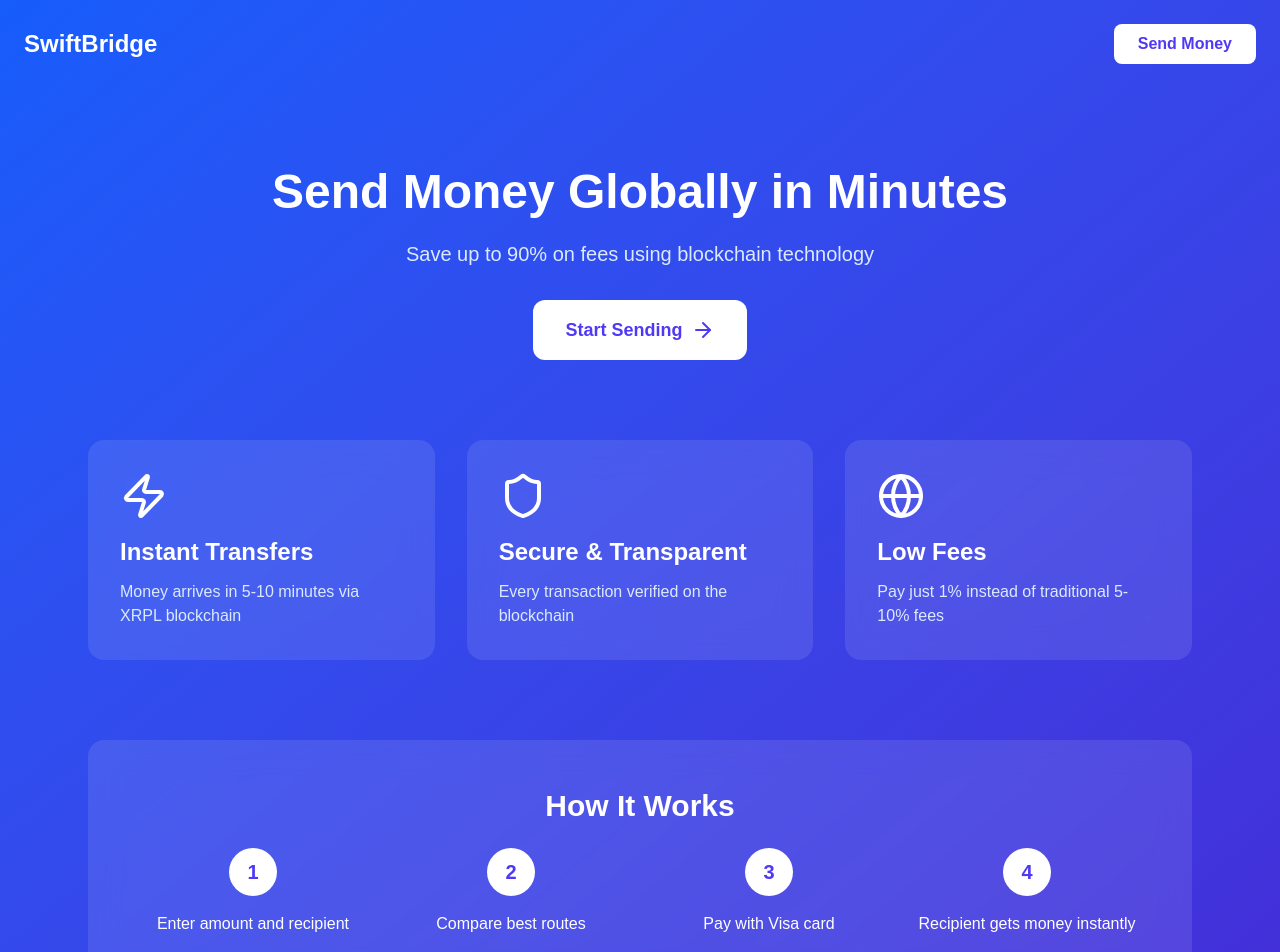
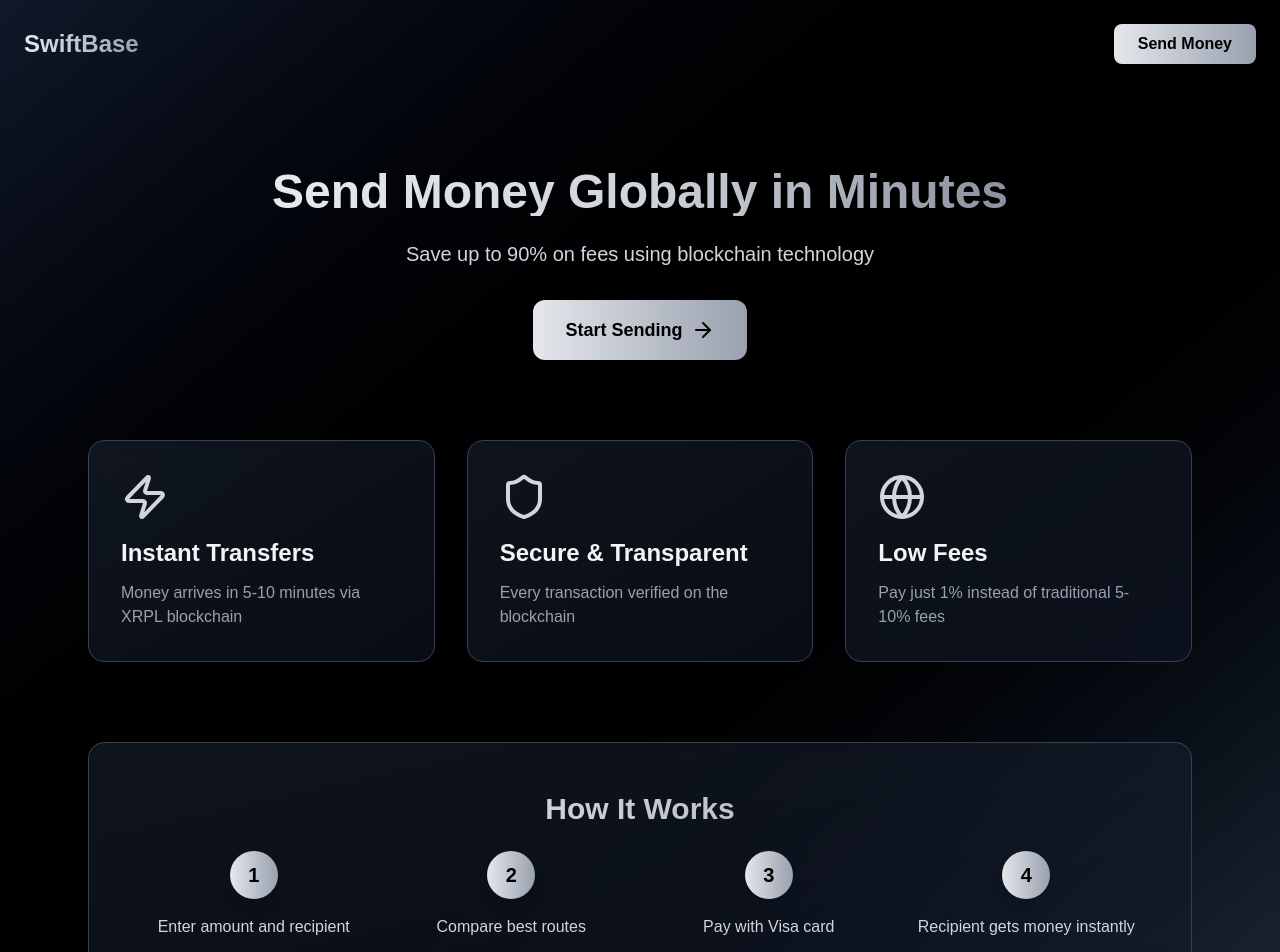
Before and after one commit to Crayann/swiftbase-frontend, a Next.js app: page / in a window 1280 px wide. Shown: the top 952 px of the page. Built offline with nearby package versions, Linux system fonts and the light colour scheme.

Commit message:
Change landing page background

```diff
--- a/app/page.jsx
+++ b/app/page.jsx
@@ -3,12 +3,14 @@ import { ArrowRight, Zap, Shield, Globe } from 'lucide-react';
 
 export default function Home() {
   return (
-    <div className="min-h-screen bg-gradient-to-br from-blue-600 to-indigo-700">
+    <div className="min-h-screen bg-gradient-to-br from-gray-900 via-black to-gray-800">
       <nav className="p-6 flex justify-between items-center text-white">
-        <h1 className="text-2xl font-bold">SwiftBridge</h1>
+        <h1 className="text-2xl font-bold bg-gradient-to-r from-gray-200 to-gray-400 bg-clip-text text-transparent">
+          SwiftBase
+        </h1>
         <Link
           href="/send"
-          className="bg-white text-indigo-600 px-6 py-2 rounded-lg font-semibold hover:bg-gray-100"
+          className="bg-gradient-to-r from-gray-200 to-gray-400 text-black px-6 py-2 rounded-lg font-semibold hover:from-gray-300 hover:to-gray-500 transition-all"
         >
           Send Money
         </Link>
@@ -16,64 +18,74 @@ export default function Home() {
 
       <div className="max-w-6xl mx-auto px-6 py-20 text-white">
         <div className="text-center mb-16">
-          <h2 className="text-5xl font-bold mb-6">
+          <h2 className="text-5xl font-bold mb-6 bg-gradient-to-r from-gray-100 via-gray-300 to-gray-500 bg-clip-text text-transparent">
             Send Money Globally in Minutes
           </h2>
-          <p className="text-xl text-blue-100 mb-8">
+          <p className="text-xl text-gray-300 mb-8">
             Save up to 90% on fees using blockchain technology
           </p>
           <Link
             href="/send"
-            className="inline-flex items-center gap-2 bg-white text-indigo-600 px-8 py-4 rounded-xl font-bold text-lg hover:bg-gray-100 transition"
+            className="inline-flex items-center gap-2 bg-gradient-to-r from-gray-200 to-gray-400 text-black px-8 py-4 rounded-xl font-bold text-lg hover:from-gray-300 hover:to-gray-500 transition-all shadow-lg hover:shadow-gray-500/50"
           >
             Start Sending <ArrowRight />
           </Link>
         </div>
 
         <div className="grid md:grid-cols-3 gap-8 mt-20">
-          <div className="bg-white/10 backdrop-blur-lg p-8 rounded-2xl">
-            <Zap className="w-12 h-12 mb-4" />
-            <h3 className="text-2xl font-bold mb-3">Instant Transfers</h3>
-            <p className="text-blue-100">
+          <div className="bg-gradient-to-br from-gray-800/50 to-gray-900/50 backdrop-blur-lg p-8 rounded-2xl border border-gray-700 hover:border-gray-500 transition-all">
+            <Zap className="w-12 h-12 mb-4 text-gray-300" />
+            <h3 className="text-2xl font-bold mb-3 text-gray-100">Instant Transfers</h3>
+            <p className="text-gray-400">
               Money arrives in 5-10 minutes via XRPL blockchain
             </p>
           </div>
 
-          <div className="bg-white/10 backdrop-blur-lg p-8 rounded-2xl">
-            <Shield className="w-12 h-12 mb-4" />
-            <h3 className="text-2xl font-bold mb-3">Secure & Transparent</h3>
-            <p className="text-blue-100">
+          <div className="bg-gradient-to-br from-gray-800/50 to-gray-900/50 backdrop-blur-lg p-8 rounded-2xl border border-gray-700 hover:border-gray-500 transition-all">
+            <Shield className="w-12 h-12 mb-4 text-gray-300" />
+            <h3 className="text-2xl font-bold mb-3 text-gray-100">Secure & Transparent</h3>
+            <p className="text-gray-400">
               Every transaction verified on the blockchain
             </p>
           </div>
 
-          <div className="bg-white/10 backdrop-blur-lg p-8 rounded-2xl">
-            <Globe className="w-12 h-12 mb-4" />
-            <h3 className="text-2xl font-bold mb-3">Low Fees</h3>
-            <p className="text-blue-100">
+          <div className="bg-gradient-to-br from-gray-800/50 to-gray-900/50 backdrop-blur-lg p-8 rounded-2xl border border-gray-700 hover:border-gray-500 transition-all">
+            <Globe className="w-12 h-12 mb-4 text-gray-300" />
+            <h3 className="text-2xl font-bold mb-3 text-gray-100">Low Fees</h3>
+            <p className="text-gray-400">
               Pay just 1% instead of traditional 5-10% fees
             </p>
           </div>
         </div>
 
-        <div className="mt-20 bg-white/10 backdrop-blur-lg p-12 rounded-2xl">
-          <h3 className="text-3xl font-bold mb-6 text-center">How It Works</h3>
+        <div className="mt-20 bg-gradient-to-br from-gray-800/50 to-gray-900/50 backdrop-blur-lg p-12 rounded-2xl border border-gray-700">
+          <h3 className="text-3xl font-bold mb-6 text-center bg-gradient-to-r from-gray-100 to-gray-400 bg-clip-text text-transparent">
+            How It Works
+          </h3>
           <div className="grid md:grid-cols-4 gap-6">
             <div className="text-center">
-              <div className="bg-white text-indigo-600 w-12 h-12 rounded-full flex items-center justify-center text-xl font-bold mx-auto mb-4">1</div>
-              <p>Enter amount and recipient</p>
+              <div className="bg-gradient-to-r from-gray-200 to-gray-400 text-black w-12 h-12 rounded-full flex items-center justify-center text-xl font-bold mx-auto mb-4 shadow-lg">
+                1
+              </div>
+              <p className="text-gray-300">Enter amount and recipient</p>
             </div>
             <div className="text-center">
-              <div className="bg-white text-indigo-600 w-12 h-12 rounded-full flex items-center justify-center text-xl font-bold mx-auto mb-4">2</div>
-              <p>Compare best routes</p>
+              <div className="bg-gradient-to-r from-gray-200 to-gray-400 text-black w-12 h-12 rounded-full flex items-center justify-center text-xl font-bold mx-auto mb-4 shadow-lg">
+                2
+              </div>
+              <p className="text-gray-300">Compare best routes</p>
             </div>
             <div className="text-center">
-              <div className="bg-white text-indigo-600 w-12 h-12 rounded-full flex items-center justify-center text-xl font-bold mx-auto mb-4">3</div>
-              <p>Pay with Visa card</p>
+              <div className="bg-gradient-to-r from-gray-200 to-gray-400 text-black w-12 h-12 rounded-full flex items-center justify-center text-xl font-bold mx-auto mb-4 shadow-lg">
+                3
+              </div>
+              <p className="text-gray-300">Pay with Visa card</p>
             </div>
             <div className="text-center">
-              <div className="bg-white text-indigo-600 w-12 h-12 rounded-full flex items-center justify-center text-xl font-bold mx-auto mb-4">4</div>
-              <p>Recipient gets money instantly</p>
+              <div className="bg-gradient-to-r from-gray-200 to-gray-400 text-black w-12 h-12 rounded-full flex items-center justify-center text-xl font-bold mx-auto mb-4 shadow-lg">
+                4
+              </div>
+              <p className="text-gray-300">Recipient gets money instantly</p>
             </div>
           </div>
         </div>
```
